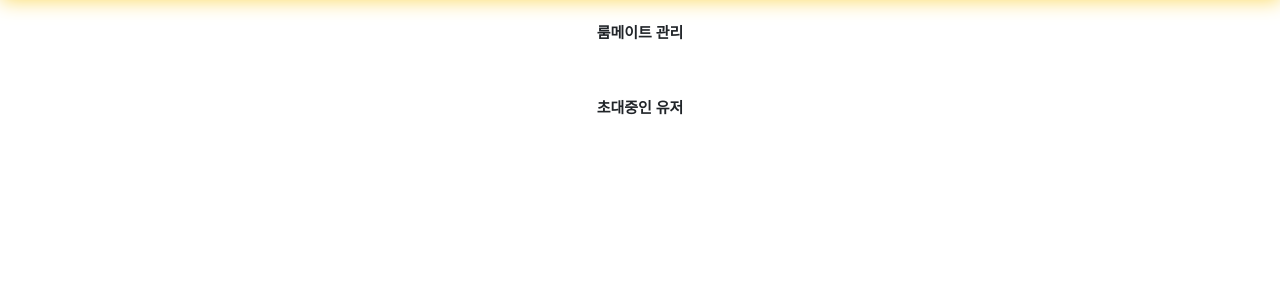
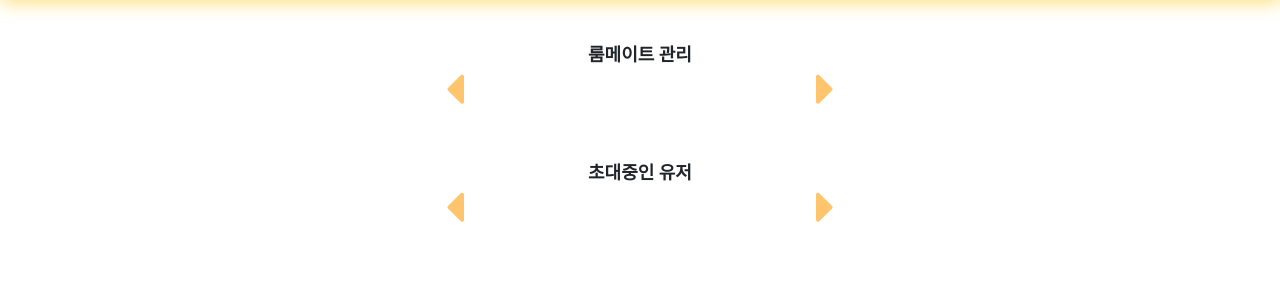
Before and after one commit to piro16knockknock/knockknock, a Django app: page /setting/roommate/list in a window 1280 px wide. Shown: the part 54-354 px from the top of the page. Run offline with Django 4.2, Linux system fonts and the light colour scheme; a user stored in the database is signed in; tables that the repository leaves empty hold one stand-in row (values such as "Sample post"); some libraries are stand-ins or nearby versions.

Commit message:
[FEAT]룸메이트 넘기기 버튼 구현

```diff
--- a/static/css/setting/roommate_list.css
+++ b/static/css/setting/roommate_list.css
@@ -7,15 +7,48 @@
 }
 
 .roommate-list__title {
-    margin: 3rem;
-    font-size: 1.5rem;
+    margin: 5rem 0 0 0;
+    font-size: 1.8rem;
     font-weight: 800;
 }
 
+/*캐러셀*/
+.roommate-list__carousel {
+    display: flex;
+    align-items: center;
+}
+.roommate-list__carousel-left, .roommate-list__carousel-right{
+    font-size: 5rem;
+    transition: .2s color ease-in-out;
+    color: rgb(255, 197, 109);
+}
+.roommate-list__carousel-left:hover, .roommate-list__carousel-right:hover{
+    color: red;
+    cursor: pointer;
+}
+
+.roommate-list__window {
+    position: relative;
+    width: 23.2rem;
+    overflow: hidden;
+    margin: 2rem 6rem;
+}
+
+.roommate-list__container{
+    display: flex;
+    /*position: absolute;
+    left: 50%;
+    transform: translateX(-13.8rem);*/
+}
+
+/*프로필 li*/
 .roommate-list__user {
+    margin: 0 1rem;
     display: flex;
     flex-direction: column;
     align-items: center;
+    box-sizing: border-box;
+    width: 25rem;
 }
 
 .roommate-list__user img {
@@ -26,7 +59,9 @@
 }
 
 .roommate-list__user i {
-    font-size: 22rem;
+    font-size: 22.5rem;
+    height: 22rem;
+    width: 22rem;
     margin-bottom: 2rem;
 }
 
@@ -40,7 +75,6 @@
     text-align: center;
     border: 0.2rem solid slategray;
     padding: .8rem 5rem;
-    margin-right: 1rem;
     border-radius: 5rem;
     font-size: 1.3rem;
 }
--- a/templates/setting/roommate_list.html
+++ b/templates/setting/roommate_list.html
@@ -9,8 +9,12 @@
 <section class="roommate-list">
     <!--룸메이트-->
     <p class="roommate-list__title">룸메이트 관리</p>
+    <div class="roommate-list__carousel">
+        <i class="fas fa-caret-left roommate-list__carousel-left"></i>
+        <div class="roommate-list__window">
+            <ul class="roommate-list__container">
                 {% for roommate in roommates %}
-    <div class="roommate-list__user">
+                <li class="roommate-list__user">
                     {% if roommate.profile_img %}
                     <img src="{{ roommate.profile_img.url }}" />
                     {% else %}
@@ -53,24 +57,35 @@
                             </div>
                         </div>
                     </div>
+                </li>
+                {% endfor %}
+            </ul>
         </div>
-    {% endfor %}
-
+        <i class="fas fa-caret-right roommate-list__carousel-right"></i>
+    </div>
     <!--아직 룸메이트X 초대중 리스트-->
     <p class="roommate-list__title">초대중인 유저</p>
+    <div class="roommate-list__carousel">
+        <i class="fas fa-caret-left roommate-list__carousel-left"></i>
+        <div class="roommate-list__window">
+            <ul class="roommate-list__container">
                 {% for invite_user in invite_users %}
-    <div class="roommate-list__user roommate-id-{{ invite_user.pk }}">
+                <li class="roommate-list__user roommate-id-{{ invite_user.pk }}">
                     {% if invite_user.profile_img %}
                     <img src="{{ invite_user.profile_img.url }}" height="220" width="220" />
                     {% else %}
                     <i class="fas fa-user-circle"></i>
                     {% endif %}
                     <p class="roommate-list__user__name">{{ invite_user.nick_name }}</p>
-        <p>룸메이트가 아직 초대에 수락하지 않았습니다.</p>
+                    <p style="text-align: center;">룸메이트가 아직 초대에 수락하지 않았습니다.</p>
                     <button type="button" onclick="onClickInviteCancel({{ invite_user.pk }})"
                         class="roommate-list__btn roommate-list__btn-tomato ">초대 취소</button>
+                </li>
+                {% endfor %}
+            </ul>
         </div>
-    {% endfor %}
+        <i class="fas fa-caret-right roommate-list__carousel-right"></i>
+    </div>
 </section>
 {% endif %}
 
@@ -78,6 +93,33 @@
 
 {% block script %}
 <script>
+    /*캐러셀 JS*/
+    const container = document.querySelectorAll(".roommate-list__container");
+    const prevBtn = document.querySelectorAll(".roommate-list__carousel-left");
+    const nextBtn = document.querySelectorAll(".roommate-list__carousel-right");
+
+    (function addEvent(){
+        prevBtn[0].addEventListener('click', translateContainer.bind(this, 1, 0));
+        nextBtn[0].addEventListener('click', translateContainer.bind(this, -1, 0));
+
+        prevBtn[1].addEventListener('click', translateContainer.bind(this, 1, 1));
+        nextBtn[1].addEventListener('click', translateContainer.bind(this, -1, 1));
+    })();
+
+    function translateContainer(direction, i) {
+        const selectedBtn = (direction === 1) ? 'prev' : 'next';
+        container[i].style.transitionDuration = '500ms';
+        container[i].style.transform = `translateX(${direction * (103)}%)`;
+        container[i].ontransitionend = () => reorganizeEl(selectedBtn, i);
+    }
+
+    function reorganizeEl(selectedBtn, i) {
+        container[i].removeAttribute('style');
+        (selectedBtn === 'prev') ? container[i].insertBefore(container[i].lastElementChild, container[i].firstElementChild): container[i].appendChild(container[i].firstElementChild);
+    }
+
+
+    /*초대 취소 ajax*/
     const onClickInviteCancel = async (id) => {
         const url = "../roommate/invite_cancel/";
         const res = await fetch(url, {
```
Lines whose indentation alone changed are shown as unchanged.
